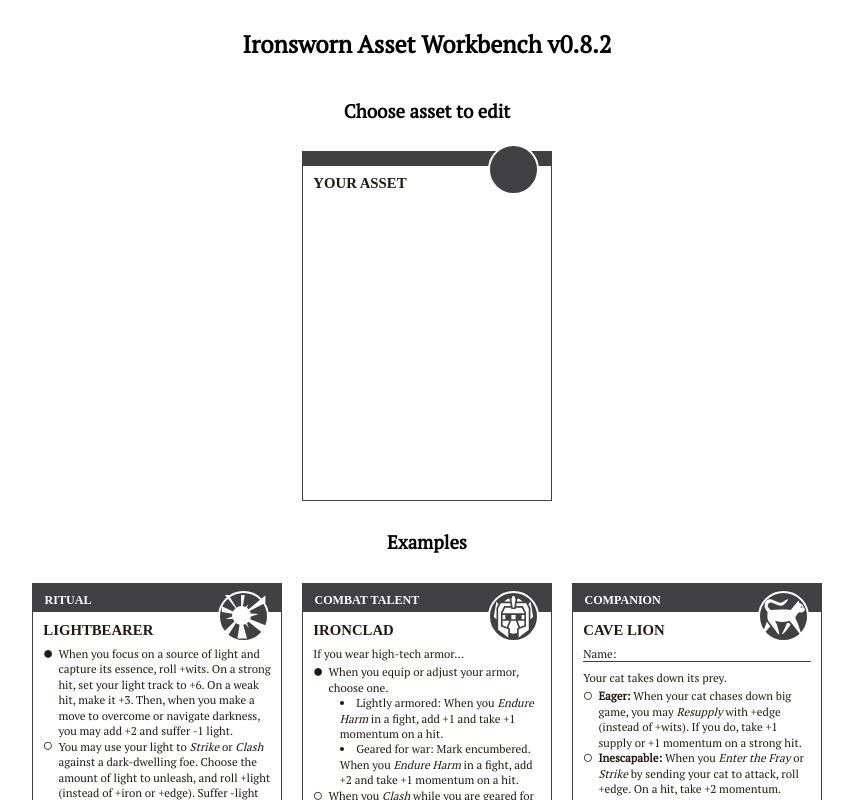
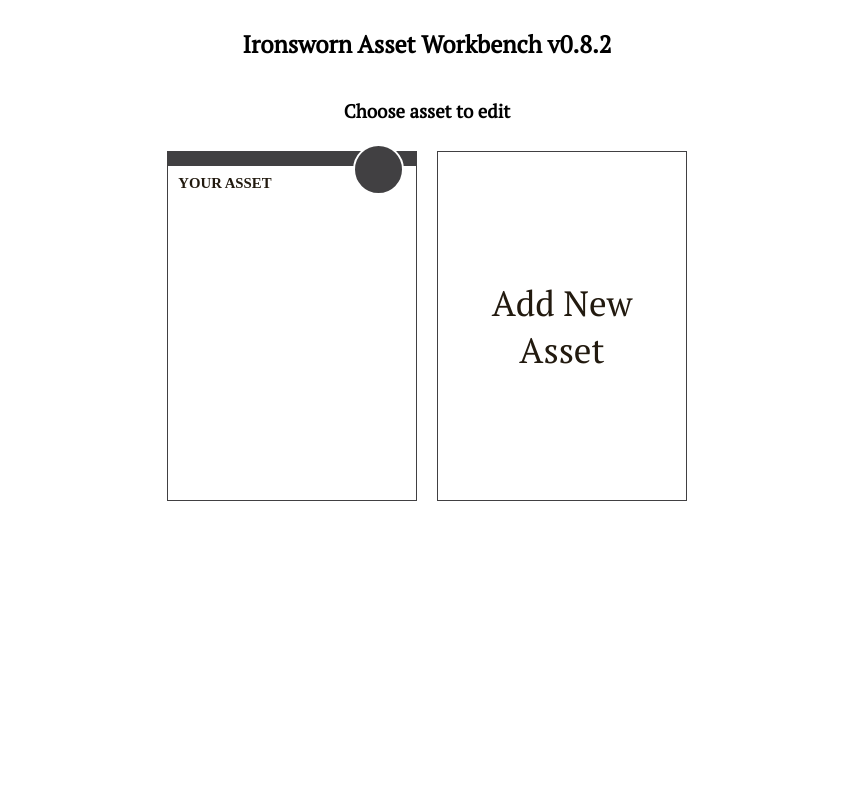
Before and after one commit to effortlessmountain/ironsworn-asset-workbench, a React (Create React App) app: page / in a window 1280 px wide. Shown: the top 800 px of the page, without its empty margins (213-1066 px from the left). Built offline with nearby package versions, Linux system fonts and the light colour scheme; a web font is replaced by a local one.

Commit message:
start adding add/remove UI for assets

```diff
--- a/src/App.tsx
+++ b/src/App.tsx
@@ -1,6 +1,6 @@
 import React from "react";
 import { SidePanel } from "./SidePanel/SidePanel";
-import { AssetDocument, UnspecifiedAssetDocument } from "./models/assetModels";
+import { AssetDocument, UnspecifiedAssetDocument, createBlankAsset } from "./models/assetModels";
 import { transformToLatest } from "./models/assetTransformation";
 import { caveLion } from "./exampleAssets";
 import { calculateScale, AssetScale } from "./assetScaling";
@@ -41,17 +41,7 @@ export default class App extends React.Component<{}, AppState> {
                 window.alert("Error parsing local asset: " + error.toString())
             }
         }
-        return {
-            documentFormatVersion: 2,
-            abilities: [],
-            description: "",
-            name: "Your Asset",
-            type: "",
-            fonts: {},
-            icon: "",
-            track: null,
-            writeIn: ""
-        }
+        return createBlankAsset()
     }
 
     handleAssetScaleChange(newScale) {
--- a/src/AssetSelection.tsx
+++ b/src/AssetSelection.tsx
@@ -2,7 +2,7 @@ import React from 'react'
 
 import { ironclad, lightbearer, caveLion } from './exampleAssets'
 import { Asset } from './Asset/Asset'
-import { UnspecifiedAssetDocument } from './models/assetModels'
+import { UnspecifiedAssetDocument, createBlankAsset } from './models/assetModels'
 import { transformToLatest } from "./models/assetTransformation"
 
 function AssetChoice(props: {
@@ -28,8 +28,14 @@ export default function AssetSelection(props: {
                 <AssetChoice
                     asset={props.localAsset}
                     handleClick={() => props.chooseAsset(props.localAsset)}></AssetChoice>
+                <div className="asset-choice"
+                    onClick={() => alert('congrats!')}>
+                    <div className="add-new-asset asset one-third">
+                        <div className="add-new-asset-text">Add New Asset</div>
+                    </div>
+                </div>
             </div>
-            <h3>Examples</h3>
+            {/* <h3>Examples</h3>
             <div className="example-controls">
                 <AssetChoice
                     asset={lightbearer as UnspecifiedAssetDocument}
@@ -40,7 +46,7 @@ export default function AssetSelection(props: {
                 <AssetChoice
                     asset={caveLion as UnspecifiedAssetDocument}
                     handleClick={() => props.chooseAsset(caveLion)}></AssetChoice>
-            </div>
-        </div>
+            </div> */}
+        </div >
     )
 }
--- a/src/index.css
+++ b/src/index.css
@@ -90,6 +90,19 @@ button.selected {
 
 .asset-choice:hover {
     border: 10px solid var(--gray);
+}
+
+.add-new-asset.asset {
+    display: flex;
+    justify-content: center;
+    align-items: center;
+}
+
+.add-new-asset-text {
+    font-size: 3em;
+    width: 75%;
+    text-align: center;
+    line-height: normal;
 }
 
 .interface-input {
--- a/src/models/assetModels.ts
+++ b/src/models/assetModels.ts
@@ -1,3 +1,5 @@
+import { merge } from "lodash"
+
 export type SvgIconV1 = {
     type: "svg",
     author: string,
@@ -70,6 +72,20 @@ export interface AssetDocument {
 
 export type UnspecifiedAssetDocument = AssetDocumentV1 | AssetDocument
 
+export function createBlankAsset(properties = {}): AssetDocument {
+    return {
+        documentFormatVersion: 2,
+        abilities: [],
+        description: "",
+        name: "Your Asset",
+        type: "",
+        fonts: {},
+        icon: "",
+        track: null,
+        writeIn: ""
+    }
+}
+
 const extractPropertyValue = (key, svgString) => {
     const regexp = new RegExp(`${key}=(?:"|')(.*?)(?:"|')`)
     return (svgString.match(regexp) || [])[1]
--- /dev/null
+++ b/src/models/collection.ts
@@ -0,0 +1,5 @@
+import { AssetDocument } from './assetModels'
+
+export type Collection = {
+    assets: AssetDocument[]
+}
```
